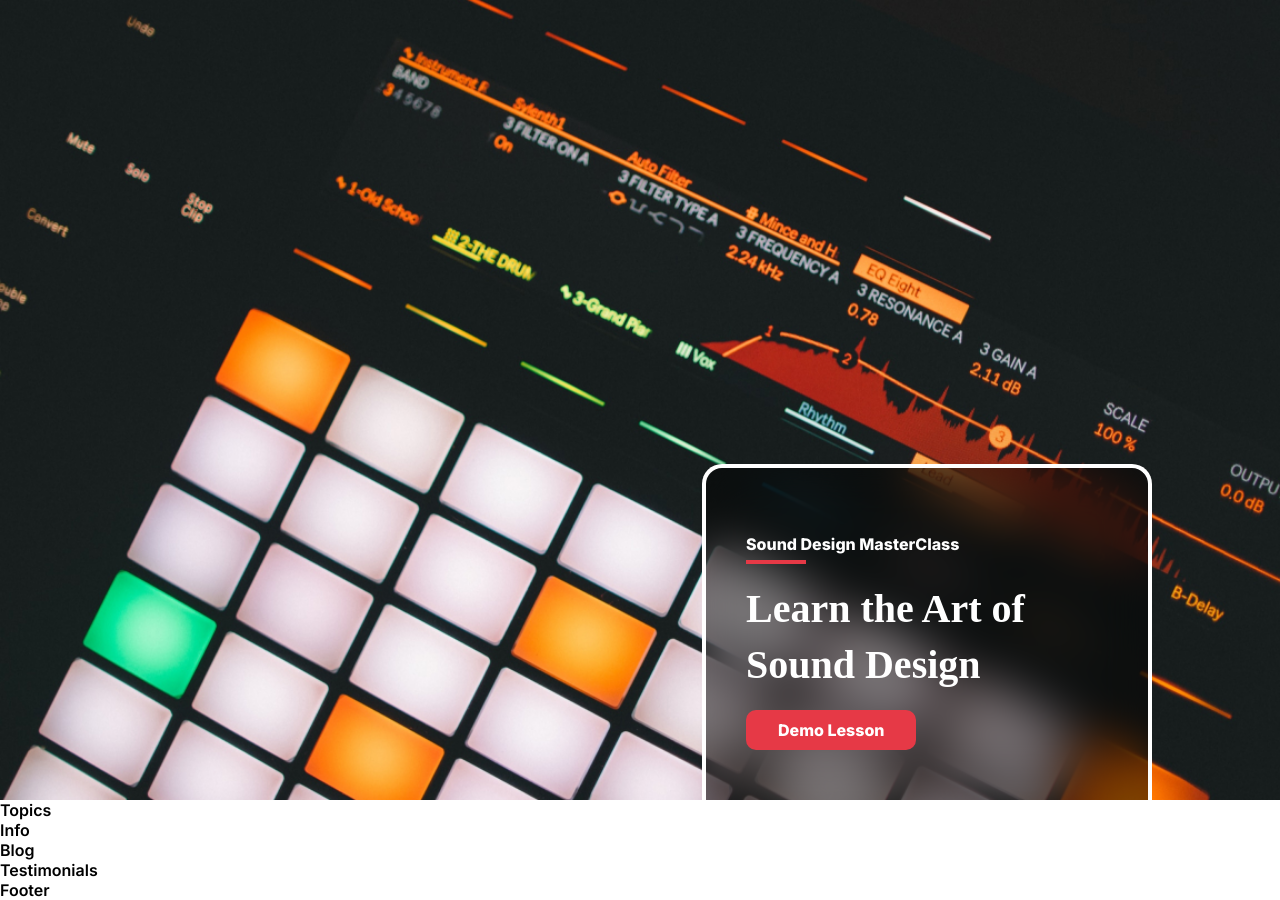
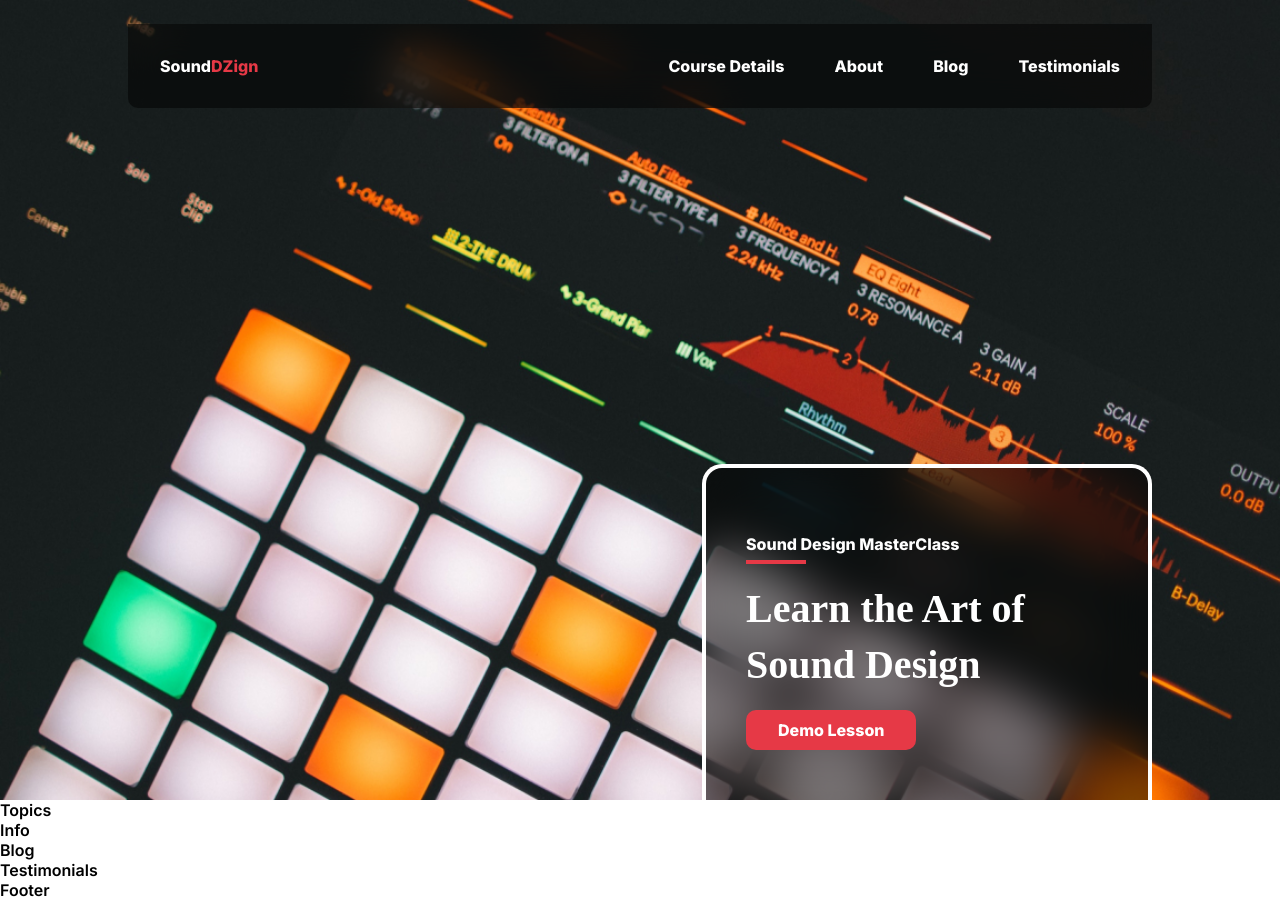
Before and after one commit to PersusPrince070/ResponsiveWeb-FigmaDesign, a React (Vite) app in the folder front-end/: page / in a window 1280 px wide. Built offline with nearby package versions, Linux system fonts and the light colour scheme.

Commit message:
complete navbar

```diff
--- a/front-end/src/components/Header/Header.jsx
+++ b/front-end/src/components/Header/Header.jsx
@@ -1,10 +1,12 @@
 import React from "react";
 import "./Header.css";
+import Navbar from "../Navbar/Navbar";
 
 const Header = () => {
   return (
     <header>
       <div className="wrapper">
+        <Navbar />
         <div className="cta">
           <p className="course-name">Sound Design MasterClass</p>
           <h1>Learn the Art of Sound Design</h1>
--- /dev/null
+++ b/front-end/src/components/Navbar/Navbar.css
@@ -0,0 +1,31 @@
+nav {
+  position: fixed;
+  width: 1024px;
+  top: 24px;
+  border-radius: 0px 0px 10px 10px;
+  background: rgba(0, 0, 0, 0.5);
+  backdrop-filter: blur(20px);
+  display: flex;
+  justify-content: space-between;
+  align-items: center;
+  z-index: 300;
+  padding: 16px 32px;
+}
+
+nav ul {
+  display: flex;
+  list-style: none;
+  padding: 0;
+  gap: 50px;
+}
+
+nav ul li a,
+a.logo {
+  color: #fff;
+  font-size: 16px;
+  font-weight: 800;
+}
+
+a.logo .red {
+  color: var(--red-color);
+}
--- a/front-end/src/components/Navbar/Navbar.jsx
+++ b/front-end/src/components/Navbar/Navbar.jsx
@@ -1,10 +1,29 @@
-import React from 'react';
+import React from "react";
 import "./Navbar.css";
 
 const Navbar = () => {
   return (
-    <div>Navbar</div>
-  )
-}
+    <nav>
+      <a href="#" className="logo">
+        Sound<span className="red">DZign</span>
+      </a>
 
-export default Navbar
+      <ul>
+        <li>
+          <a href="#">Course Details</a>
+        </li>
+        <li>
+          <a href="#">About</a>
+        </li>
+        <li>
+          <a href="#">Blog</a>
+        </li>
+        <li>
+          <a href="#">Testimonials</a>
+        </li>
+      </ul>
+    </nav>
+  );
+};
+
+export default Navbar;
```
